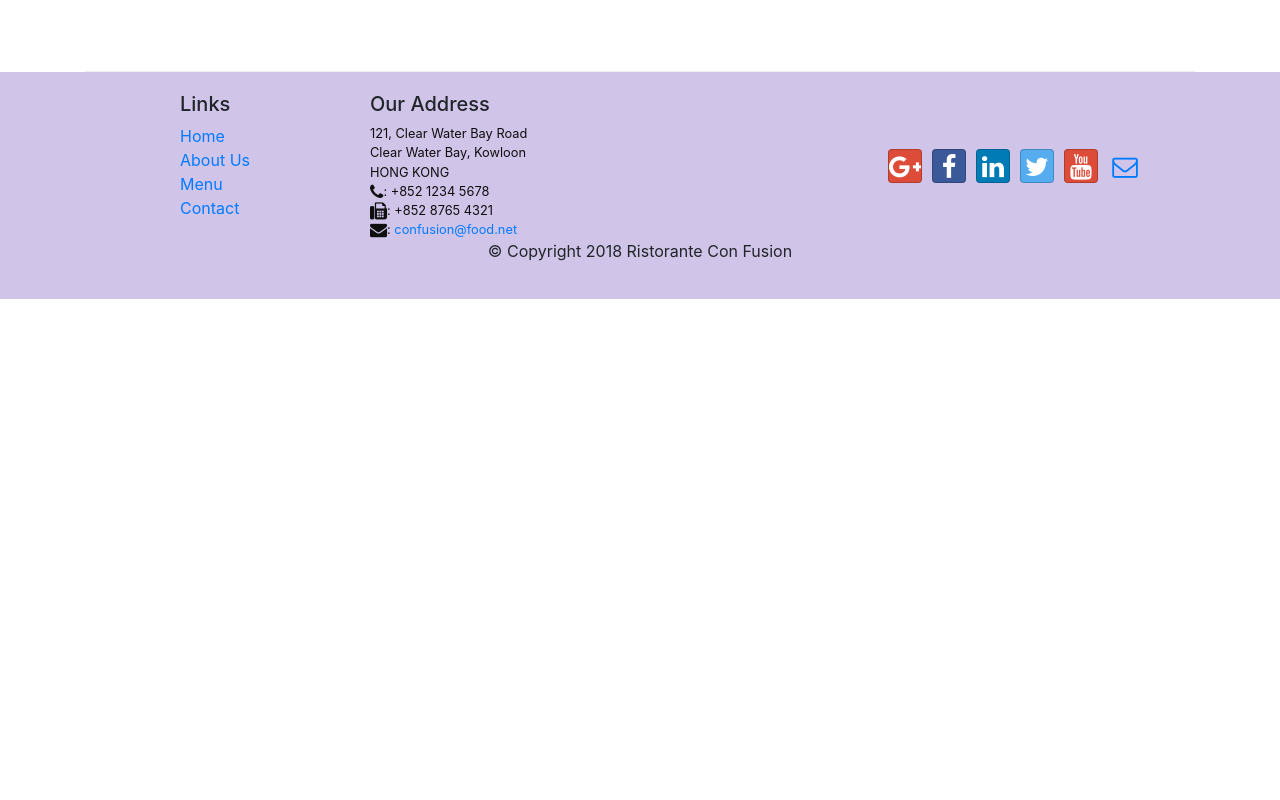
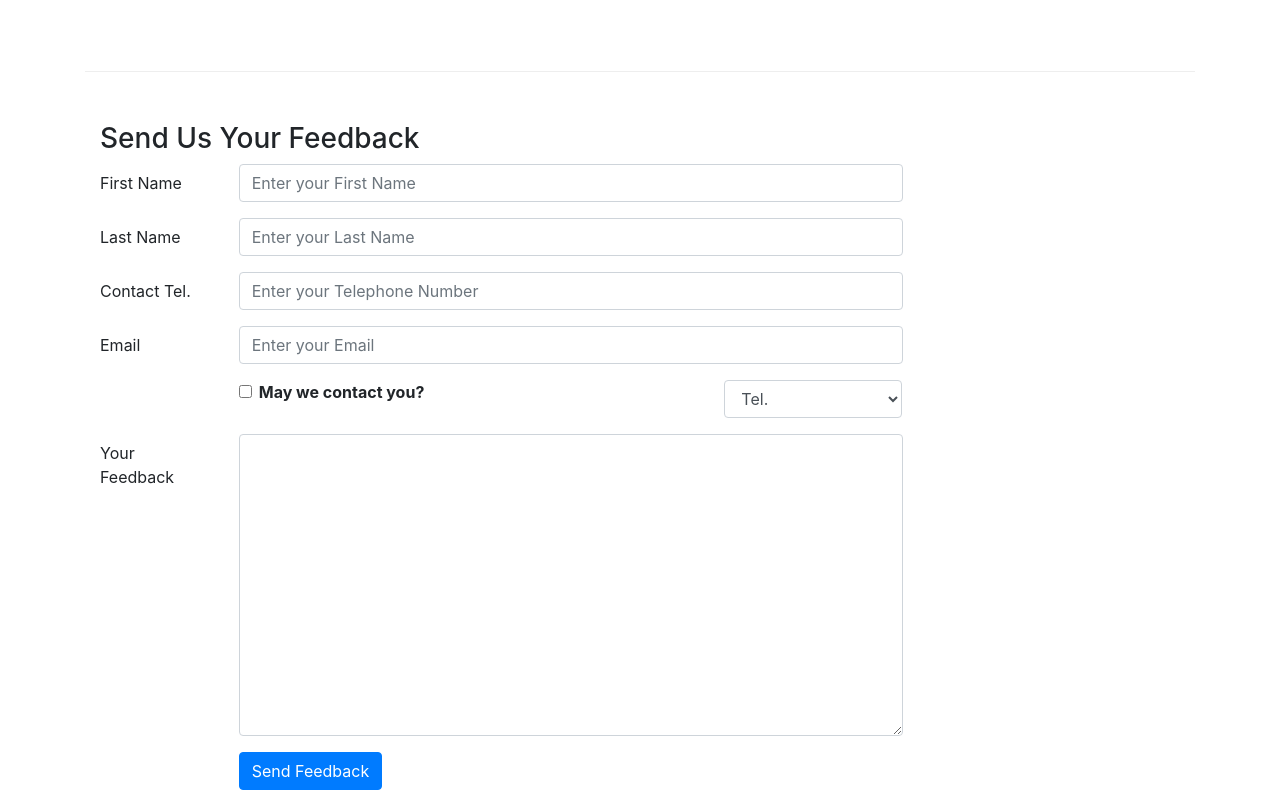
Before and after one commit to kran97/coursera, a React (Create React App) app: page /contactus in a window 1280 px wide. Shown: the part 800-1600 px from the top of the page. Before the commit the page ends 1099 px from the top, so only its background shows below. Built offline with nearby package versions, Linux system fonts and the light colour scheme.

Commit message:
Controlled Forms

```diff
--- a/src/components/Contact/ContactComponent.js
+++ b/src/components/Contact/ContactComponent.js
@@ -1,9 +1,43 @@
-import React from 'react';
-import { Breadcrumb, BreadcrumbItem } from 'reactstrap';
+import React, { Component } from 'react';
+import { Breadcrumb, BreadcrumbItem, Button, Form, FormGroup, Label, Input, Col } from 'reactstrap';
 import { Link } from 'react-router-dom';
 
-function Contact(props) {
-    return(
+class Contact extends Component {
+
+    constructor(props) {
+        super(props);
+
+        this.state = {
+            firstName: '',
+            lastName: '',
+            telnum: '',
+            email: '',
+            agree: false,
+            contactType: 'Tel.',
+            message: ''
+        }
+        // this.handleSubmit = this.handleSubmit.bind(this);   {/*BINDING THE FUNCTION, METHOD 1, METHOD 2 IS IN <Form> TAG*/}
+        this.handleInputChange = this.handleInputChange.bind(this);
+    }
+
+    handleInputChange(event) {
+        const target = event.target;
+        const value = target.type === 'checkbox' ? target.checked : target.value;
+        const name = target.name;
+
+        this.setState({
+            [name] : value
+        });
+    }
+
+    handleSubmit(event) {
+        console.log("Current state is : ", JSON.stringify(this.state));
+        alert("Current state is : ", JSON.stringify(this.state));
+        event.preventDefault();
+    }
+
+    render() {
+        return (
             <div className="container">
                 <div classnName="row">
                     <Breadcrumb>
@@ -41,8 +75,72 @@
                         </div>
                     </div>
                 </div>
+                <div className="row row-content">
+                    <div className="col-12">
+                        <h3>Send Us Your Feedback</h3>
+                    </div>
+                    <div className="col-12 col-md-9">
+                        <Form onSubmit={() => {this.handleSubmit()}}>   {/*BINDING THE FUNCTION, METHOD 2 */}
+                            <FormGroup row>
+                                <Label htmlFor="firstName" md={2}>First Name</Label>
+                                <Col md={10}>
+                                    <Input type="text" id="firstName" name="firstName" placeholder="Enter your First Name" value={this.state.firstName} onChange={this.handleInputChange} />
+                                </Col>
+                            </FormGroup>
+                            <FormGroup row>
+                            <Label htmlFor="lastName" md={2}>Last Name</Label>
+                                <Col md={10}>
+                                    <Input type="text" id="lastName" name="lastName" placeholder="Enter your Last Name" value={this.state.lastName} onChange={this.handleInputChange} />
+                                </Col>
+                            </FormGroup>
+                            <FormGroup row>
+                            <Label htmlFor="telnum" md={2}>Contact Tel.</Label>
+                                <Col md={10}>
+                                    <Input type="tel" id="telnum" name="telnum" placeholder="Enter your Telephone Number" value={this.state.telnum} onChange={this.handleInputChange} />
+                                </Col>
+                            </FormGroup>
+                            <FormGroup row>
+                            <Label htmlFor="email" md={2}>Email</Label>
+                                <Col md={10}>
+                                    <Input type="email" id="email" name="email" placeholder="Enter your Email" value={this.state.email} onChange={this.handleInputChange} />
+                                </Col>
+                            </FormGroup>
+                            <FormGroup row>
+                                <Col md={{size: 6, offset: 2}}>
+                                    <FormGroup check>
+                                        <Label check>
+                                            <Input type="checkbox" name="agree" checked={this.state.agree} onChange={this.handleInputChange} /> {' '}
+                                            <strong>May we contact you?</strong>
+                                        </Label>
+                                    </FormGroup>
+                                </Col>
+                                <Col md={{size: 3, offset: 1}}>
+                                    <Input type="select" name="contactType" value={this.state.contactType} onChange={this.handleInputChange}>
+                                        <option>Tel.</option>
+                                        <option>Email</option>
+                                    </Input>
+                                </Col>
+                            </FormGroup>
+                            <FormGroup row>
+                            <Label htmlFor="feedback" md={2}>Your Feedback</Label>
+                                <Col md={10}>
+                                    <Input type="textarea" id="message" name="message" rows="12" value={this.state.message} onChange={this.handleInputChange} />
+                                </Col>
+                            </FormGroup>
+                            <FormGroup row>
+                                <Col md={{size: 10, offset: 2}}>
+                                    <Button type="submit" color="primary">
+                                        Send Feedback
+                                    </Button>
+                                </Col>
+                            </FormGroup>
+                        </Form>
+                    </div>
+                </div>
             </div>
         );
     }
 
+}
+
 export default Contact;
```
Lines whose indentation alone changed are shown as unchanged.
